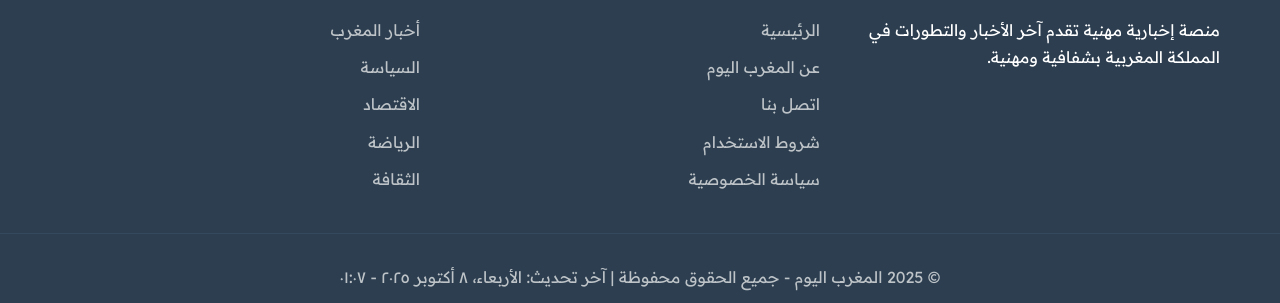
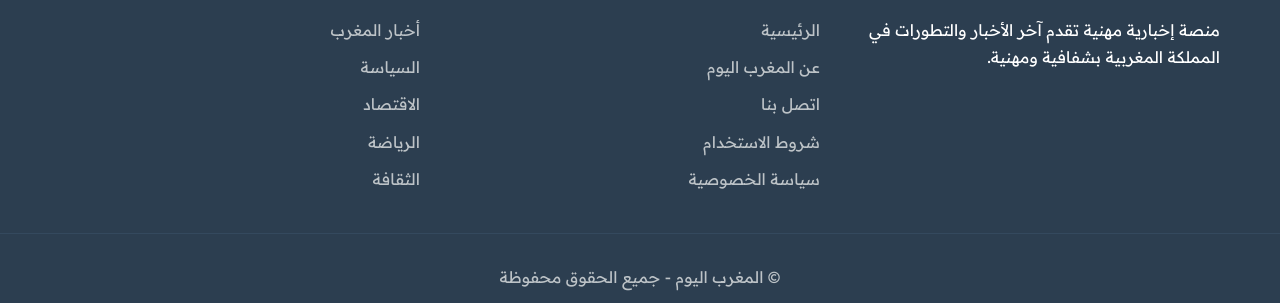
Before and after one commit to fouad1259000/morocco-daily-news, a plain HTML site: page index.html in a window 1280 px wide. Shown: the part 2494-2797 px from the top of the page. Drawn offline with Linux system fonts and the light colour scheme.

Commit message:
Update index.html

```diff
--- a/index.html
+++ b/index.html
@@ -620,21 +620,21 @@
                 </ul>
             </div>
         </div>
-        <div class="footer-bottom">
-            <p>© 2025 المغرب اليوم - جميع الحقوق محفوظة | آخر تحديث: <span id="footerTime">الثلاثاء 7 أكتوبر 2025 - 14:30</span></p>
-        </div>
+            <div class="footer-bottom">
+                <p>© <span id="currentYear"></span> المغرب اليوم - جميع الحقوق محفوظة</p>
+             </div>
     </footer>
 
     <script>
         // Update live time
         function updateTime() {
             const now = new Date();
-            const timeString = now.toLocaleTimeString('ar-EG', {
+            const timeString = now.toLocaleTimeString('ar-MA', {
                 hour: '2-digit',
                 minute: '2-digit',
                 hour12: false
             });
-            const dateString = now.toLocaleDateString('ar-EG', {
+            const dateString = now.toLocaleDateString('ar-MA', {
                 weekday: 'long',
                 year: 'numeric',
                 month: 'long',
@@ -642,7 +642,7 @@
             });
 
             document.getElementById('liveTime').textContent = `${dateString} - ${timeString}`;
-            document.getElementById('footerTime').textContent = `${dateString} - ${timeString}`;
+             document.getElementById('currentYear').textContent = new Date().getFullYear()`;
         }
 
         setInterval(updateTime, 60000);
```
